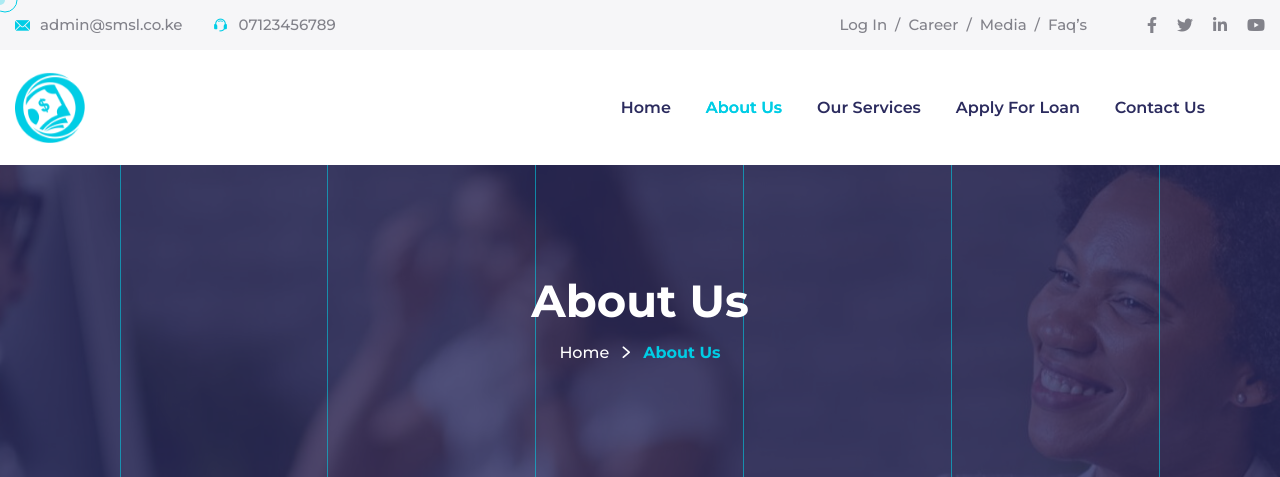
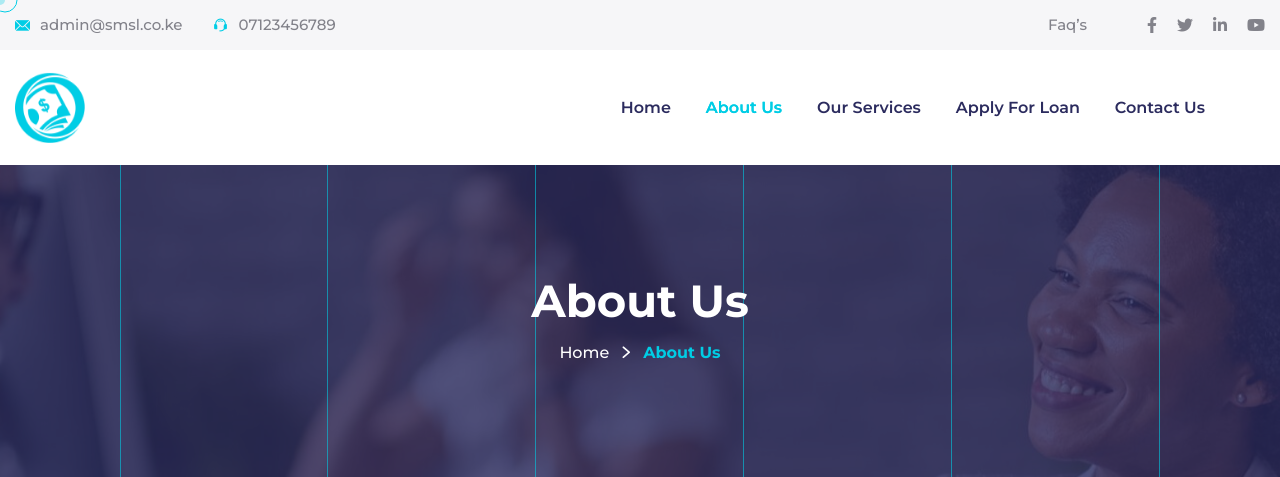
Before and after one commit to arjan001/easilon-html-main, a PHP site: page /about.php in a window 1280 px wide. Shown: the top 477 px of the page. Run offline with PHP 8.4, Linux system fonts and the light colour scheme; some web fonts are replaced.

Commit message:
topbar fixed

```diff
--- a/topbar.php
+++ b/topbar.php
@@ -17,9 +17,7 @@
                     </ul><!-- /.list-unstyled topbar__info -->
                     <div class="topbar__right">
                         <ul class="list-unstyled topbar__pages">
-                            <li><a href="login.php">log in</a></li>
-                            <li><a href="about.php">career</a></li>
-                            <li><a href="about.php">media</a></li>
+
                             <li><a href="faq.php">Faq’s</a></li>
                         </ul><!-- /.topbar__pages -->
                         <div class="topbar__social">
```
